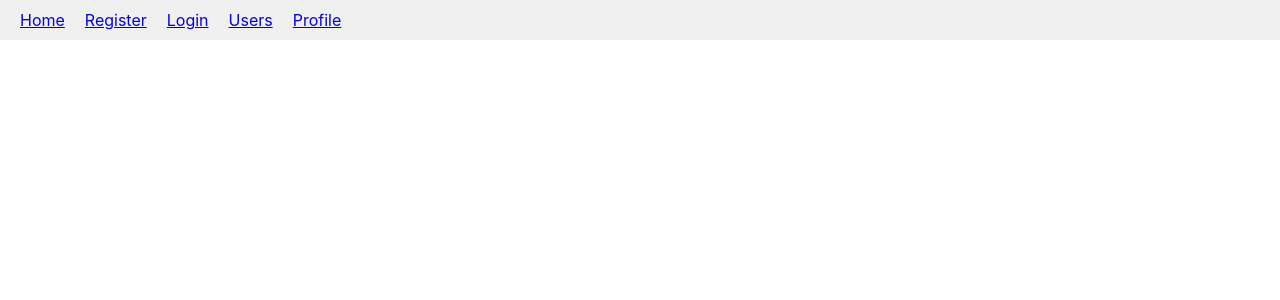
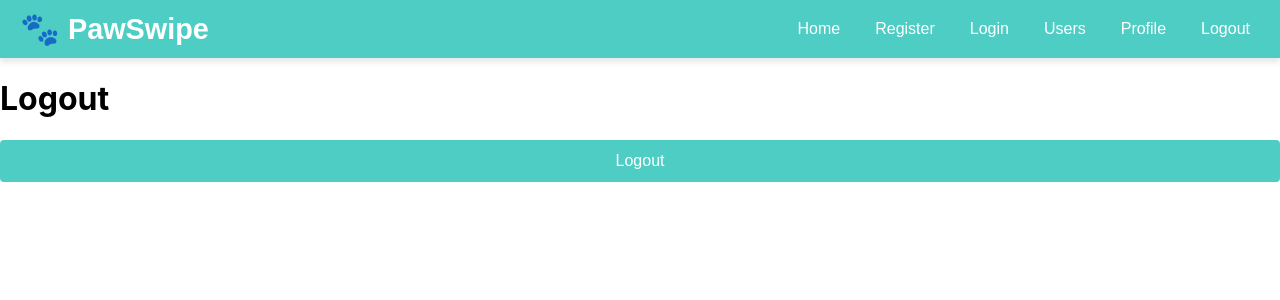
Before and after one commit to Gokasoon/PawSwipe, a React (Create React App) app in the folder frontend/pawswipe/: page /logout in a window 1280 px wide. Shown: the top 300 px of the page. Built offline with nearby package versions, Linux system fonts and the light colour scheme.

Commit message:
frontend : add navbar + logout

```diff
--- a/frontend/pawswipe/src/App.js
+++ b/frontend/pawswipe/src/App.js
@@ -5,19 +5,14 @@ import UsersPage from './UsersPage';
 import RegisterPage from './RegisterPage';
 import LoginPage from './LoginPage';
 import ProfilePage from './ProfilePage';
+import LogoutPage from './LogoutPage';
+import Navbar from './Navbar';
 
 const App = () => {
   return (
     <Router>
       <div>
-        {/* Navigation Links */}
-        <nav style={{ padding: '10px', background: '#f0f0f0', marginBottom: '20px' }}>
-          <Link to="/" style={{ margin: '0 10px' }}>Home</Link>
-          <Link to="/register" style={{ margin: '0 10px' }}>Register</Link>
-          <Link to="/login" style={{ margin: '0 10px' }}>Login</Link>
-          <Link to="/users" style={{ margin: '0 10px' }}>Users</Link>
-          <Link to="/profile" style={{ margin: '0 10px' }}>Profile</Link>
-        </nav>
+        <Navbar />
 
         {/* Routes */}
         <Routes>
@@ -26,6 +21,7 @@ const App = () => {
           <Route path="/login" element={<LoginPage />} />
           <Route path="/users" element={<UsersPage />} />
           <Route path="/profile" element={<ProfilePage />} />
+          <Route path="/logout" element={<LogoutPage />} />
         </Routes>
       </div>
     </Router>
--- /dev/null
+++ b/frontend/pawswipe/src/LogoutPage.js
@@ -0,0 +1,23 @@
+import React from 'react';
+import { useNavigate } from 'react-router-dom';
+
+const LogoutPage = () => {
+  const navigate = useNavigate();
+
+  const handleLogout = () => {
+    // Remove the JWT token from localStorage
+    localStorage.removeItem('token');
+
+    // Redirect to the login page (or home page)
+    navigate('/login');
+  };
+
+  return (
+    <div>
+      <h1>Logout</h1>
+      <button onClick={handleLogout}>Logout</button>
+    </div>
+  );
+};
+
+export default LogoutPage;
--- /dev/null
+++ b/frontend/pawswipe/src/Navbar.css
@@ -0,0 +1,42 @@
+/* Navbar Styling */
+.navbar {
+  position: sticky;
+  top: 0;
+  display: flex;
+  justify-content: space-between;
+  align-items: center;
+  background: #4ECDC4;
+  padding: 10px 20px;
+  font-family: 'Poppins', sans-serif;
+  color: white;
+  box-shadow: 0 4px 6px rgba(0, 0, 0, 0.1);
+}
+
+.navbar-brand {
+  font-size: 1.8rem;
+  font-weight: bold;
+  display: flex;
+  align-items: center;
+  gap: 8px;
+}
+
+.paw-icon {
+  font-size: 2rem;
+}
+
+.navbar-links {
+  display: flex;
+  gap: 15px;
+}
+
+.navbar-links a {
+  text-decoration: none;
+  color: white;
+  font-size: 1rem;
+  font-weight: 500;
+  transition: color 0.3s ease;
+}
+
+.navbar-links a:hover {
+  color: #FF6B6B; /* Hover effect on links */
+}
--- /dev/null
+++ b/frontend/pawswipe/src/Navbar.js
@@ -0,0 +1,23 @@
+import React from 'react';
+import { Link } from 'react-router-dom';
+import './Navbar.css';
+
+const Navbar = () => {
+  return (
+    <nav className="navbar">
+      <div className="navbar-brand">
+        <span className="paw-icon">🐾</span> PawSwipe
+      </div>
+      <div className="navbar-links">
+          <Link to="/" style={{ margin: '0 10px' }}>Home</Link>
+          <Link to="/register" style={{ margin: '0 10px' }}>Register</Link>
+          <Link to="/login" style={{ margin: '0 10px' }}>Login</Link>
+          <Link to="/users" style={{ margin: '0 10px' }}>Users</Link>
+          <Link to="/profile" style={{ margin: '0 10px' }}>Profile</Link>
+          <Link to="/logout" style={{ margin: '0 10px' }}>Logout</Link>
+      </div>
+    </nav>
+  );
+};
+
+export default Navbar;
--- a/frontend/pawswipe/src/ProfilePage.js
+++ b/frontend/pawswipe/src/ProfilePage.js
@@ -2,14 +2,27 @@ import React, { useEffect, useState } from 'react';
 import axios from 'axios';
 
 const ProfilePage = () => {
-  const [user, setUser] = useState([]);
+  const [user, setUser] = useState({});
   const [loading, setLoading] = useState(true);
   const [error, setError] = useState('');
 
   useEffect(() => {
     const fetchUser = async () => {
       try {
-        const response = await axios.get('http://localhost:5000/api/users/me');
+        const token = localStorage.getItem('token'); // Get the token from localStorage
+        if (!token) {
+          setError('No token found, please log in.');
+          setLoading(false);
+          return;
+        }
+
+        // Send the token in the Authorization header as Bearer
+        const response = await axios.get('http://localhost:5000/api/users/me', {
+          headers: {
+            Authorization: `Bearer ${token}`,
+          },
+        });
+
         setUser(response.data);
         setLoading(false);
       } catch (err) {
@@ -21,18 +34,15 @@ const ProfilePage = () => {
     fetchUser();
   }, []);
 
-  if (loading) return <p>Loading users...</p>;
+  if (loading) return <p>Loading user profile...</p>;
   if (error) return <p>Error: {error}</p>;
 
   return (
     <div>
-      <h1>User</h1>
+      <h1>User Profile</h1>
       <ul>
-        {user.map((usr) => (
-          <li key={usr.id}>
-            <strong>{usr.username}</strong> - {usr.email}
-          </li>
-        ))}
+        <li><strong>Username:</strong> {user.username}</li>
+        <li><strong>Email:</strong> {user.email}</li>
       </ul>
     </div>
   );
--- a/frontend/pawswipe/src/SwipePage.js
+++ b/frontend/pawswipe/src/SwipePage.js
@@ -48,7 +48,6 @@ function SwipePage() {
 
   return (
     <div className="app">
-      <h1 className="title">🐾 PawSwipe</h1>
       {pets.length > 0 && (
         <div className="card-container">
           {pets.map((pet) => (
```
Also changed, not shown: 2 other files (tests, documents, lock files or other folders).
